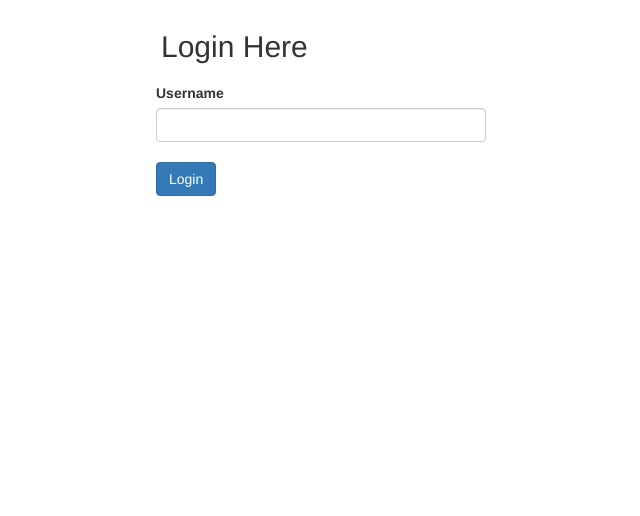
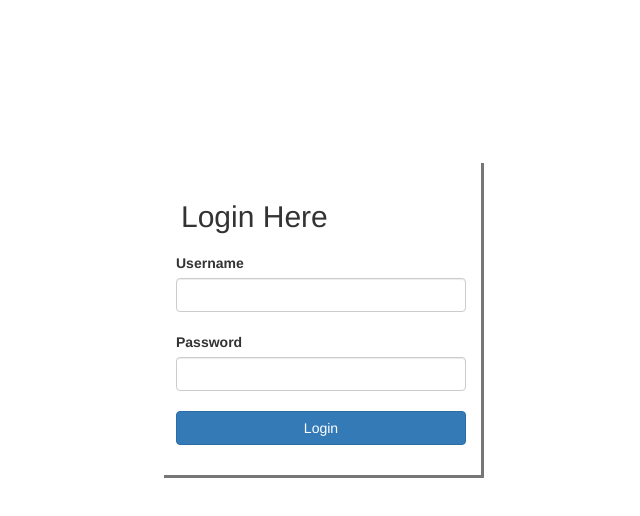
Before and after one commit to dungeonmaster10/ISP, an Angular app: page /login in a window 1280 px wide. Shown: the top 516 px of the page, without its empty margins (319-959 px from the left). Built offline with nearby package versions, Linux system fonts and the light colour scheme.

Commit message:
login box created

```diff
--- a/src/app/login/login.component.css
+++ b/src/app/login/login.component.css
@@ -1,7 +1,14 @@
 .login-box {
-    margin: 0 auto;
+    box-shadow: 3px 3px #767676;
+    margin-top: 150px;
+    margin-left: auto;
+    margin-right: auto;
+    padding: 20px;
     width: 320px;
   }
+.login-btn{
+    width: 100%;
+}
 .login-box .row{
     padding: 10px;
 }
--- a/src/app/login/login.component.html
+++ b/src/app/login/login.component.html
@@ -1,16 +1,20 @@
 <div class="container">
     <div class="login-box">
       <h2>Login Here</h2>
+      <form action="" name="login-form">
       <div class="row">
         <label>Username</label>
-        <input type="text" [(ngModel)]="userName" class="form-control">
+        <input type="text" name="username" [(ngModel)]="userName" class="form-control" required>
+      </div>
+      <div class="row">
+        <label for="">Password</label>
+        <input type="password" name="password" id="" class="form-control" required>
       </div>
       <div class="row">
         <a routerLink="/dashboard">
-          <button class="btn btn-primary">
-            Login
-          </button>
+          <input type="submit" value="Login" class="btn btn-primary login-btn">
         </a>
       </div>
+    </form>
     </div>
   </div>
```
